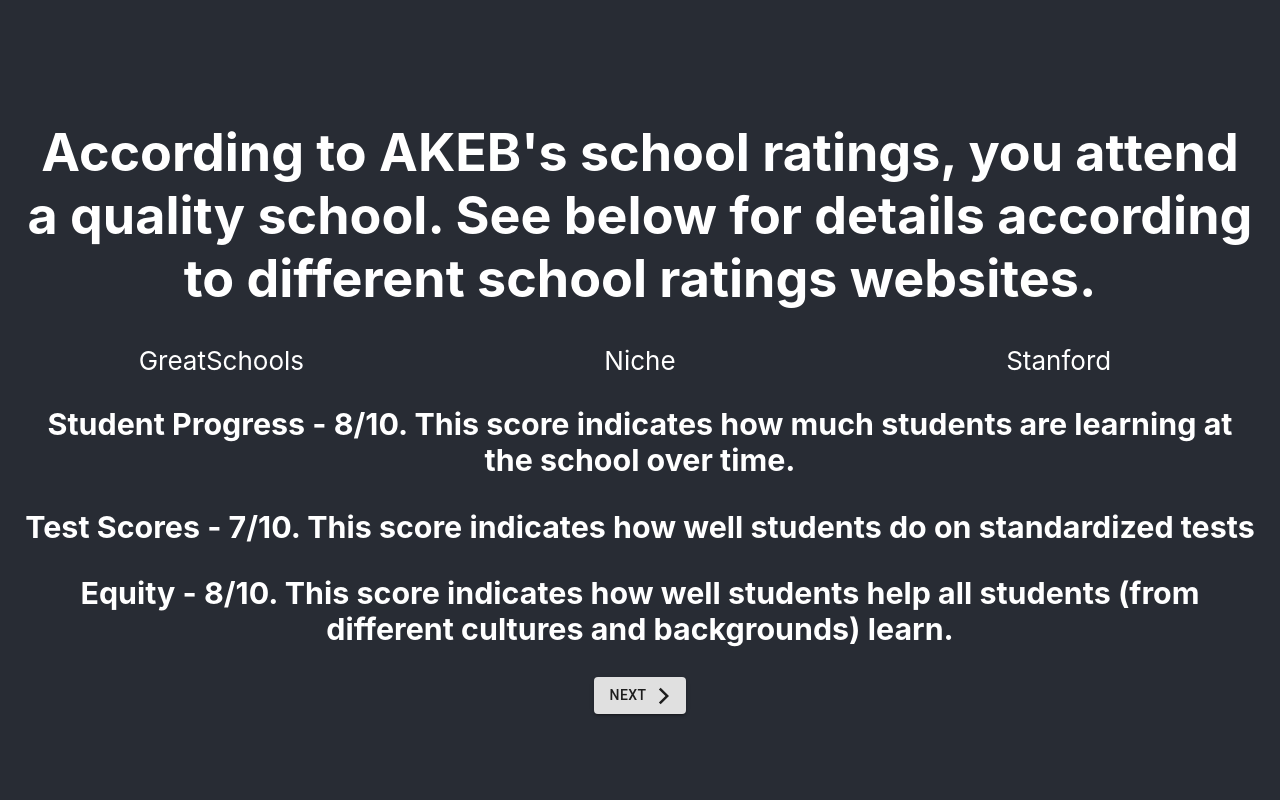
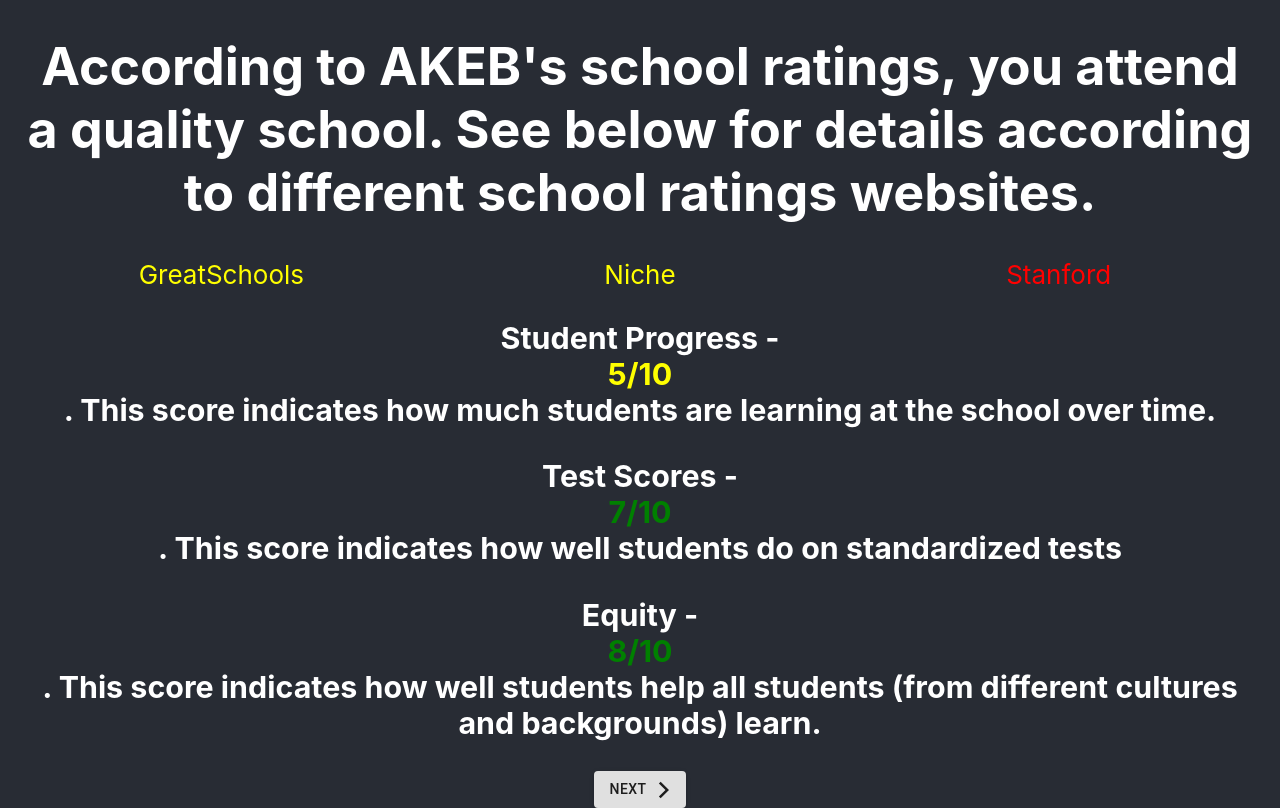
Before and after one commit to Pharce/opportunity-atlas, a React (Create React App) app in the folder frontend/: page /schoolquality in a window 1280 px wide. Built offline with nearby package versions, Linux system fonts and the light colour scheme.

Commit message:
Added conditional styling
Conditional styling applied to all numbers in school quality page. Uses colordiv function.

```diff
--- a/frontend/src/components/SchoolQuality/SchoolQuality.js
+++ b/frontend/src/components/SchoolQuality/SchoolQuality.js
@@ -11,6 +11,27 @@
 
     constructor() {
         super();
+        this.state = {
+            progress: 5,
+            scores: 7,
+            equity: 8,
+            greatschools: 6,
+            niche: 6,
+            stanford: 3
+        }
+    }
+
+    ColorDiv = (rating) => {
+        if (rating < 4) {
+            return { color: 'red'};
+        }
+        if(rating >= 4 && rating < 7) {
+            return { color: 'yellow'};
+        }
+        if(rating >= 7) {
+            return { color: 'green'};
+        }
+
     }
 
     render() {
@@ -22,14 +43,14 @@
                 </h1>
 
                 <Grid container spacing={3} >
-                    <Grid item xs>GreatSchools</Grid>
-                    <Grid item xs>Niche</Grid>
-                    <Grid item xs>Stanford</Grid>
+                    <Grid item xs style={this.ColorDiv(this.state.greatschools)}>GreatSchools</Grid>
+                    <Grid item xs style={this.ColorDiv(this.state.niche)}>Niche</Grid>
+                    <Grid item xs style={this.ColorDiv(this.state.stanford)}>Stanford</Grid>
                 </Grid>
 
-                <h3>Student Progress - 8/10. This score indicates how much students are learning at the school over time.</h3>
-                <h3>Test Scores - 7/10. This score indicates how well students do on standardized tests</h3>
-                <h3>Equity - 8/10. This score indicates how well students help all students (from different cultures and backgrounds) learn.</h3>
+                <h3>Student Progress - <div style={this.ColorDiv(this.state.progress)}>{this.state.progress}/10</div>. This score indicates how much students are learning at the school over time.</h3>
+                <h3>Test Scores - <div style={this.ColorDiv(this.state.scores)}>{this.state.scores}/10</div>. This score indicates how well students do on standardized tests</h3>
+                <h3>Equity - <div style={this.ColorDiv(this.state.equity)}>{this.state.equity}/10</div>. This score indicates how well students help all students (from different cultures and backgrounds) learn.</h3>
                 <Link to ="/access">
                     <Button variant="contained"
                             color="black"
```
Also changed, not shown: 2 other files (tests, documents, lock files or other folders).
